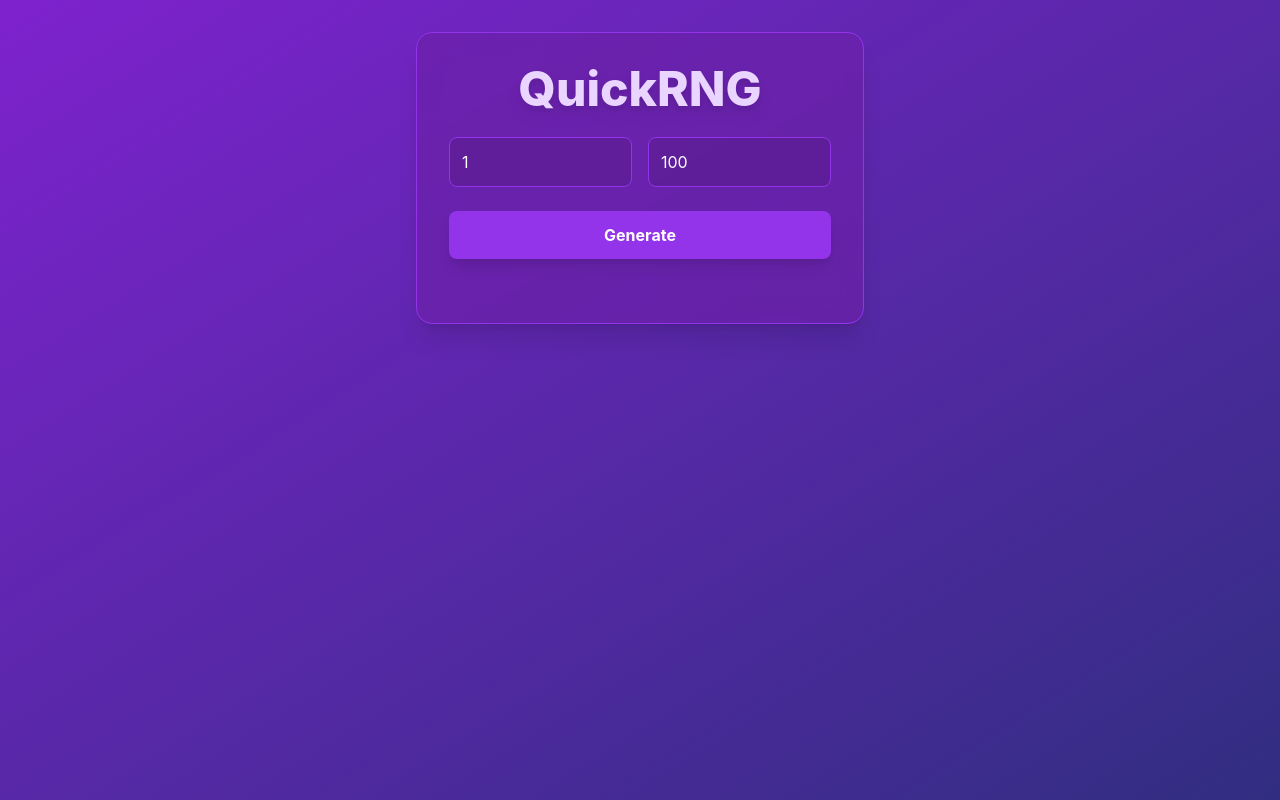
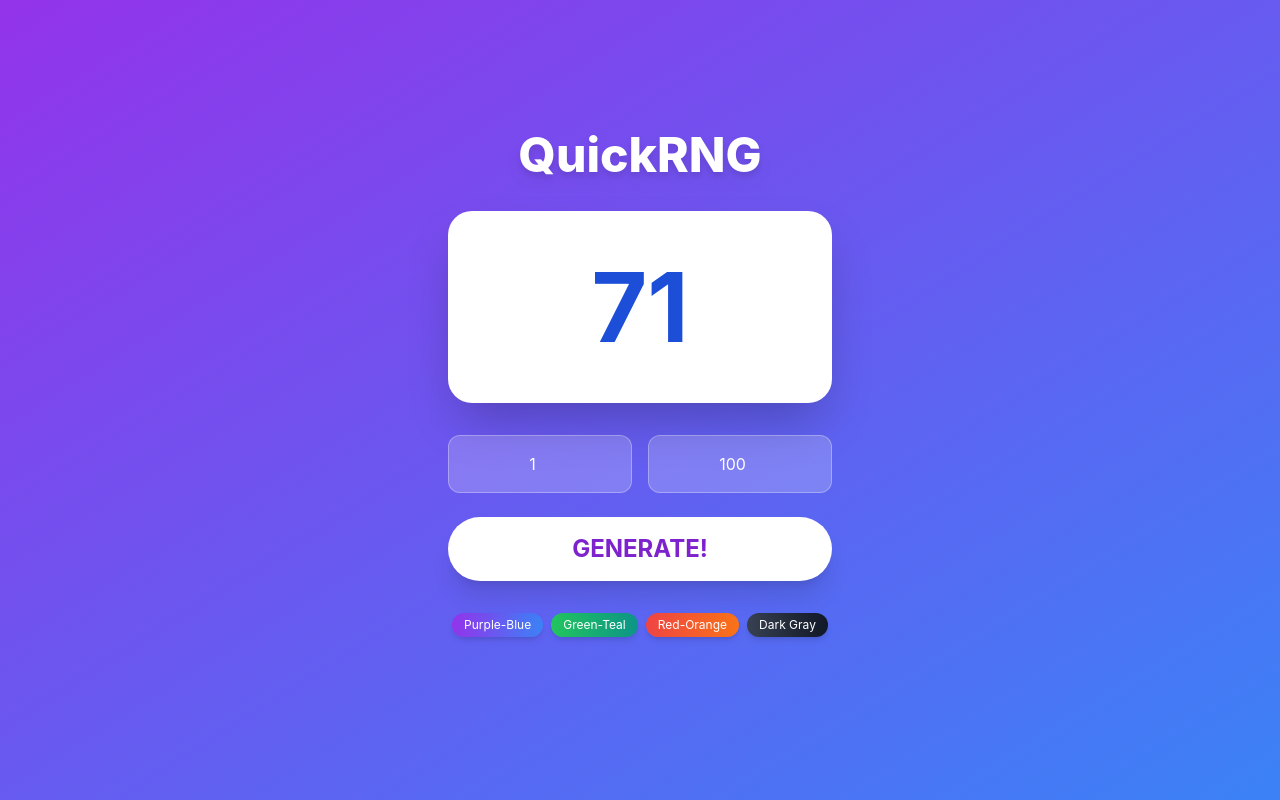
Before and after one commit to RHoop1/quickrng-pwa, a React (Create React App) app: page / in a window 1280 px wide. Built offline with nearby package versions, Linux system fonts and the light colour scheme.

Commit message:
Revert App.js to the previous visually perfect state (no About button)

```diff
--- a/src/App.js
+++ b/src/App.js
@@ -1,32 +1,54 @@
-import React, { useState, useEffect } from 'react';
+import React, { useState, useEffect, useCallback } from 'react'; // Import useCallback
 
-function App() {
-  const [min, setMin] = useState(1);
-  const [max, setMax] = useState(100);
-  const [randomNumber, setRandomNumber] = useState(null);
-  const [error, setError] = useState('');
+// Main App component for the QuickRNG application
+const App = () => {
+  // State variables for minimum, maximum, and generated number
+  const [min, setMin] = useState(1); // Default minimum value
+  const [max, setMax] = useState(100); // Default maximum value
+  const [randomNumber, setRandomNumber] = useState(null); // Stores the generated random number
+  const [error, setError] = useState(''); // Stores any error messages
+  // State for background gradient, allowing for dynamic changes
+  const [backgroundGradient, setBackgroundGradient] = useState('from-purple-600 to-blue-500');
 
-  // Function to generate a random number
-  const generateRandomNumber = () => {
-    setError(''); // Clear previous errors
-    const minNum = parseInt(min);
-    const maxNum = parseInt(max);
+  // Function to generate a random number within the specified range
+  // Wrapped in useCallback to ensure its reference is stable
+  const generateNumber = useCallback(() => {
+    // Clear any previous errors
+    setError('');
 
-    if (isNaN(minNum) || isNaN(maxNum)) {
-      setError('Please enter valid numbers for both Min and Max.');
+    // Convert input values to numbers
+    const numMin = parseInt(min, 10);
+    const numMax = parseInt(max, 10);
+
+    // Validate inputs
+    if (isNaN(numMin) || isNaN(numMax)) {
+      setError('Please enter valid numbers for min and max.');
       setRandomNumber(null);
       return;
     }
 
-    if (minNum >= maxNum) {
-      setError('Max value must be greater than Min value.');
+    if (numMin > numMax) {
+      setError('Minimum value cannot be greater than maximum value.');
       setRandomNumber(null);
       return;
     }
 
-    // Generate random number within the specified range (inclusive)
-    const num = Math.floor(Math.random() * (maxNum - minNum + 1)) + minNum;
-    setRandomNumber(num);
+    // Generate the random number
+    // Math.random() generates a number between 0 (inclusive) and 1 (exclusive)
+    // We scale it to the desired range and use Math.floor to get an integer
+    const newRandomNumber = Math.floor(Math.random() * (numMax - numMin + 1)) + numMin;
+    setRandomNumber(newRandomNumber);
+  }, [min, max]); // generateNumber depends on min and max, so they are its dependencies
+
+  // Effect to generate a random number on initial load
+  // Now generateNumber is a stable dependency thanks to useCallback
+  useEffect(() => {
+    generateNumber();
+  }, [generateNumber]); // generateNumber is now correctly included as a dependency
+
+  // Function to change background gradient
+  const changeBackground = (gradientClass) => {
+    setBackgroundGradient(gradientClass);
   };
 
   // Effect to load AdSense ads when the component mounts
@@ -41,55 +63,84 @@ function App() {
   }, []); // Empty dependency array means this runs once on mount
 
   return (
-    // This is the ONLY line changed for layout.
-    // Removed 'justify-center' to allow content to flow naturally on smaller screens,
-    // preventing it from being pushed off-screen. Added 'pt-8' and 'pb-8' for consistent padding.
-    <div className="min-h-screen bg-gradient-to-br from-purple-700 to-indigo-900 text-white flex flex-col items-center p-4 font-inter relative pt-8 pb-8">
-      {/* Main Application Content Box */}
-      <div className="bg-purple-800 bg-opacity-70 backdrop-blur-md p-8 rounded-2xl shadow-xl max-w-md w-full text-center border border-purple-600">
-        <h1 className="text-4xl md:text-5xl font-extrabold mb-6 text-purple-200 drop-shadow-lg">
-          QuickRNG
-        </h1>
+    // Main container with responsive flexbox properties
+    <div className={`min-h-screen bg-gradient-to-br ${backgroundGradient} flex flex-col items-center justify-center p-4 font-inter text-white`}>
+      {/* App Title */}
+      <h1 className="text-5xl font-extrabold mb-8 drop-shadow-lg">QuickRNG</h1>
 
-        {/* Input Fields */}
-        <div className="flex justify-center gap-4 mb-6">
+      {/* Random Number Display Area */}
+      <div className="bg-white text-blue-700 w-full max-w-sm h-48 flex items-center justify-center rounded-3xl shadow-2xl mb-8 transform transition-all duration-300 hover:scale-105 overflow-hidden px-2">
+        {randomNumber !== null ? (
+          // Adjust font size dynamically based on number length to prevent overflow
+          <span className={`font-bold ${
+            String(randomNumber).length > 7 ? 'text-5xl' :
+            String(randomNumber).length > 5 ? 'text-6xl' : 'text-8xl'
+          }`}>{randomNumber}</span>
+        ) : (
+          <span className="text-3xl text-gray-400">Generate!</span>
+        )}
+      </div>
+
+      {/* Input Fields - Adjusted for symmetry and proper alignment */}
+      <div className="flex justify-center space-x-4 mb-6 w-full max-w-sm">
         <input
           type="number"
           placeholder="Min"
           value={min}
           onChange={(e) => setMin(e.target.value)}
-            className="w-1/2 p-3 rounded-lg bg-purple-900 bg-opacity-50 border border-purple-600 text-white placeholder-purple-300 focus:outline-none focus:ring-2 focus:ring-purple-400 transition duration-200"
+          className="w-1/2 p-4 rounded-xl bg-white bg-opacity-20 border border-white border-opacity-30 text-white placeholder-white placeholder-opacity-70 focus:outline-none focus:ring-2 focus:ring-white focus:ring-opacity-50 transition-all duration-200 text-center"
         />
         <input
           type="number"
           placeholder="Max"
           value={max}
           onChange={(e) => setMax(e.target.value)}
-            className="w-1/2 p-3 rounded-lg bg-purple-900 bg-opacity-50 border border-purple-600 text-white placeholder-purple-300 focus:outline-none focus:ring-2 focus:ring-purple-400 transition duration-200"
+          className="w-1/2 p-4 rounded-xl bg-white bg-opacity-20 border border-white border-opacity-30 text-white placeholder-white placeholder-opacity-70 focus:outline-none focus:ring-2 focus:ring-white focus:ring-opacity-50 transition-all duration-200 text-center"
         />
       </div>
 
-        {/* Error Message */}
+      {/* Error Message Display */}
       {error && (
-          <p className="text-red-300 mb-4 text-sm font-medium">{error}</p>
+        <p className="text-red-300 mb-4 text-center text-lg font-medium">{error}</p>
       )}
 
-        {/* Generate Button */}
+      {/* Generate Button - Now fixed to "GENERATE!" */}
       <button
-          onClick={generateRandomNumber}
-          className="w-full bg-purple-600 hover:bg-purple-700 active:bg-purple-800 text-white font-bold py-3 px-6 rounded-lg shadow-lg transform transition duration-150 hover:scale-105 focus:outline-none focus:ring-2 focus:ring-purple-400 focus:ring-offset-2 focus:ring-offset-purple-800"
+        onClick={generateNumber}
+        className="w-full max-w-sm bg-white text-purple-700 py-4 px-6 rounded-full text-2xl font-bold shadow-xl hover:bg-purple-100 transform transition-all duration-200 active:scale-95 focus:outline-none focus:ring-4 focus:ring-white focus:ring-opacity-50"
       >
-          Generate
+        GENERATE!
       </button>
 
-        {/* Display Result */}
-        {randomNumber !== null && (
-          <p className="mt-8 text-5xl md:text-7xl font-extrabold text-purple-300 animate-fade-in-up drop-shadow-lg">
-            {randomNumber}
-          </p>
-        )}
+      {/* Background Gradient Selection (for testing) */}
+      <div className="mt-8 flex flex-wrap justify-center gap-2 w-full max-w-sm">
+        <button
+          onClick={() => changeBackground('from-purple-600 to-blue-500')}
+          className="bg-gradient-to-r from-purple-600 to-blue-500 text-white text-xs px-3 py-1 rounded-full shadow-md hover:scale-105 transition-transform"
+        >
+          Purple-Blue
+        </button>
+        <button
+          onClick={() => changeBackground('from-green-500 to-teal-600')}
+          className="bg-gradient-to-r from-green-500 to-teal-600 text-white text-xs px-3 py-1 rounded-full shadow-md hover:scale-105 transition-transform"
+        >
+          Green-Teal
+        </button>
+        <button
+          onClick={() => changeBackground('from-red-500 to-orange-500')}
+          className="bg-gradient-to-r from-red-500 to-orange-500 text-white text-xs px-3 py-1 rounded-full shadow-md hover:scale-105 transition-transform"
+        >
+          Red-Orange
+        </button>
+        <button
+          onClick={() => changeBackground('from-gray-700 to-gray-900')}
+          className="bg-gradient-to-r from-gray-700 to-gray-900 text-white text-xs px-3 py-1 rounded-full shadow-md hover:scale-105 transition-transform"
+        >
+          Dark Gray
+        </button>
+      </div>
 
-        {/* AdSense Banner */}
+      {/* AdSense Banner - Ensure this is correctly placed and styled */}
       <div className="mt-8 w-full max-w-sm text-center">
         <ins className="adsbygoogle"
              style={{ display: 'block' }}
@@ -100,8 +151,7 @@ function App() {
         {/* The AdSense push is now handled in a useEffect for better control */}
       </div>
     </div>
-    </div>
   );
-}
+};
 
 export default App;
```
Lines whose indentation alone changed are shown as unchanged.
